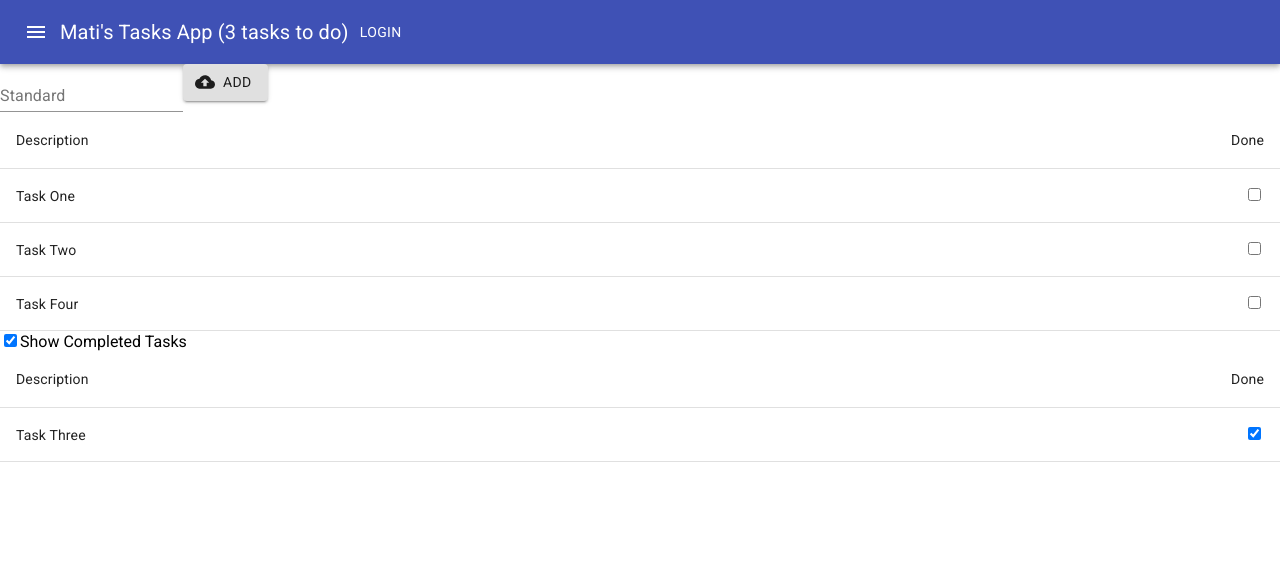
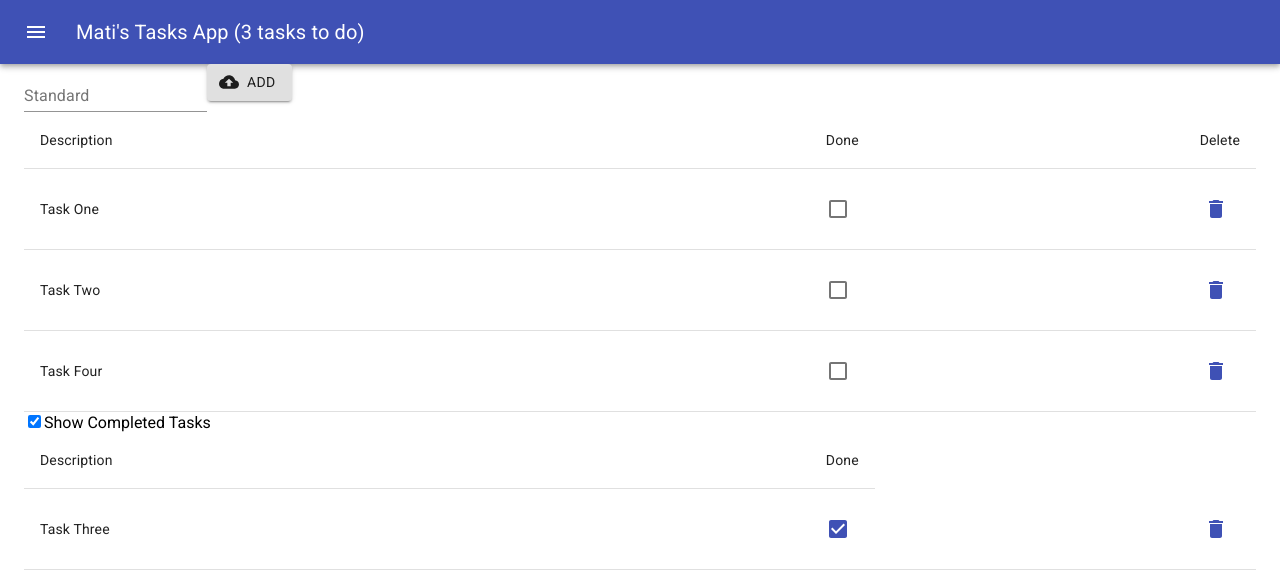
Before and after one commit to matias8588/react-16-todo-app, a React (Create React App) app: page / in a window 1280 px wide. Shown: the top 576 px of the page. Built offline with nearby package versions, Linux system fonts and the light colour scheme.

Commit message:
Mui theme

```diff
--- a/src/App.tsx
+++ b/src/App.tsx
@@ -10,6 +10,7 @@ import {
   TableRow,
   TableCell,
   TableBody,
+  Container,
 } from "@material-ui/core";
 
 function App() {
@@ -76,20 +77,22 @@ function App() {
   return (
     <>
       <TaskBannerComponent userName={userName} taskItems={taskItems} />
-      <div>
+      <Container>
         <TaskCreatorComponent callback={createNewTask} />
-
         <TableContainer>
           <Table aria-label="simple table">
             <TableHead>
               <TableRow>
                 <TableCell>Description</TableCell>
                 <TableCell align="right">Done</TableCell>
+                <TableCell align="right">Delete</TableCell>
               </TableRow>
             </TableHead>
             <TableBody>{taskTableRows(false)}</TableBody>
           </Table>
         </TableContainer>
+      </Container>
+      <Container>
         <div>
           <VisibilityControlComponent
             description="Completed Tasks"
@@ -97,6 +100,8 @@ function App() {
             callback={(checked: any) => setShowCompleted(checked)}
           />
         </div>
+      </Container>
+      <Container>
         {showCompleted && (
           <TableContainer>
             <Table aria-label="simple table">
@@ -110,7 +115,7 @@ function App() {
             </Table>
           </TableContainer>
         )}
-      </div>
+      </Container>
     </>
   );
 }
--- a/src/Components/TaskBannerComponent.tsx
+++ b/src/Components/TaskBannerComponent.tsx
@@ -4,25 +4,50 @@ import {
   Toolbar,
   IconButton,
   Typography,
-  Button,
+  makeStyles,
+  Theme,
+  createStyles,
 } from "@material-ui/core";
 import MenuIcon from "@material-ui/icons/Menu";
 
-export const TaskBannerComponent = (props: any) => (
-  <AppBar position="static">
+const useStyles = makeStyles((theme: Theme) =>
+  createStyles({
+    root: {
+      flexGrow: 1,
+    },
+    menuButton: {
+      marginRight: theme.spacing(2),
+    },
+    title: {
+      flexGrow: 1,
+    },
+  }),
+);
+
+export const TaskBannerComponent = (props: any) => {
+  const classes = useStyles();
+  return (
+    <div className={classes.root}>
+      <AppBar position="static" className="app-bar" color="primary">
         <Toolbar>
-      <IconButton edge="start" color="inherit" aria-label="menu">
+          <IconButton
+            edge="start"
+            className={classes.menuButton}
+            color="inherit"
+            aria-label="menu"
+          >
             <MenuIcon />
           </IconButton>
           <Typography variant="h6">
             {props.userName}'s Tasks App (
             {props.taskItems.filter((t: any) => !t.done).length} tasks to do)
           </Typography>
-      <Button color="inherit">Login</Button>
         </Toolbar>
       </AppBar>
+    </div>
     // <h4>
     //   {props.userName}'s Tasks App (
     //   {props.taskItems.filter((t: any) => !t.done).length} tasks to do)
     // </h4>
   );
+};
--- a/src/Components/TaskRowComponent.tsx
+++ b/src/Components/TaskRowComponent.tsx
@@ -1,5 +1,6 @@
 import React from "react";
-import { TableRow, TableCell } from "@material-ui/core";
+import { TableRow, TableCell, Checkbox, IconButton } from "@material-ui/core";
+import DeleteIcon from "@material-ui/icons/Delete";
 
 export const TaskRowComponent = (props: any) => (
   <>
@@ -8,12 +9,20 @@ export const TaskRowComponent = (props: any) => (
         {props.task.name}
       </TableCell>
       <TableCell align="right">
-        <input
-          type="checkbox"
+        <Checkbox
+          defaultChecked
+          color="primary"
+          value="default"
+          inputProps={{ "aria-label": "checkbox with default color" }}
           checked={props.task.done}
           onChange={() => props.toggleTask(props.task)}
         />
       </TableCell>
+      <TableCell align="right">
+        <IconButton aria-label="delete" color="primary">
+          <DeleteIcon />
+        </IconButton>
+      </TableCell>
     </TableRow>
   </>
 );
--- /dev/null
+++ b/src/ui/theme/index.js
@@ -0,0 +1,6 @@
+import { createMuiTheme } from '@material-ui/core/styles';
+
+const palette = { primary: { main: '#B71C1C' } };
+const themeName = 'Thunderbird Razzmatazz Gaur';
+
+export default createMuiTheme({ palette, themeName });
```
Also changed, not shown: src/Styles/_palette.scss (added, +8 -0 lines). Lines whose indentation alone changed are shown as unchanged.
